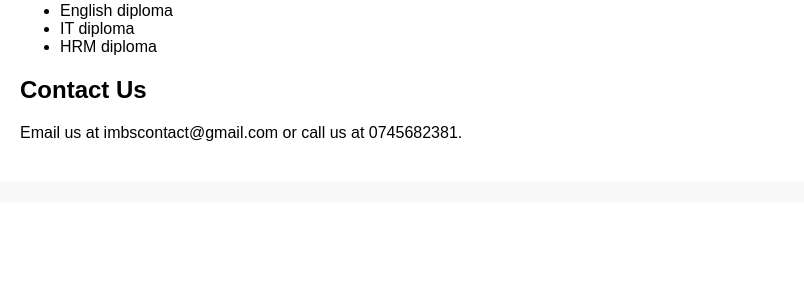
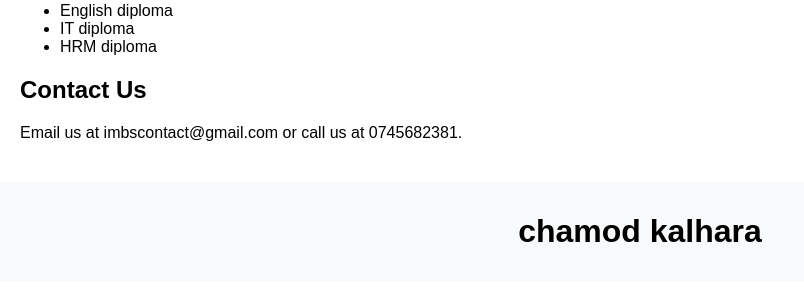
Before and after one commit to chamodkalhara2006/Assignment, a PHP site: page /home.php in a window 1280 px wide. Shown: the part 348-648 px from the top of the page, without its empty margins (0-804 px from the left). Run offline with PHP 8.4, Linux system fonts and the light colour scheme.

Commit message:
add h1 tag

```diff
--- a/home.php
+++ b/home.php
@@ -34,6 +34,8 @@
 		</section>
 	</main>
 	<footer>
+		<h1>chamod kalhara</h1>
+
 
 	</footer>
 </body>
```
